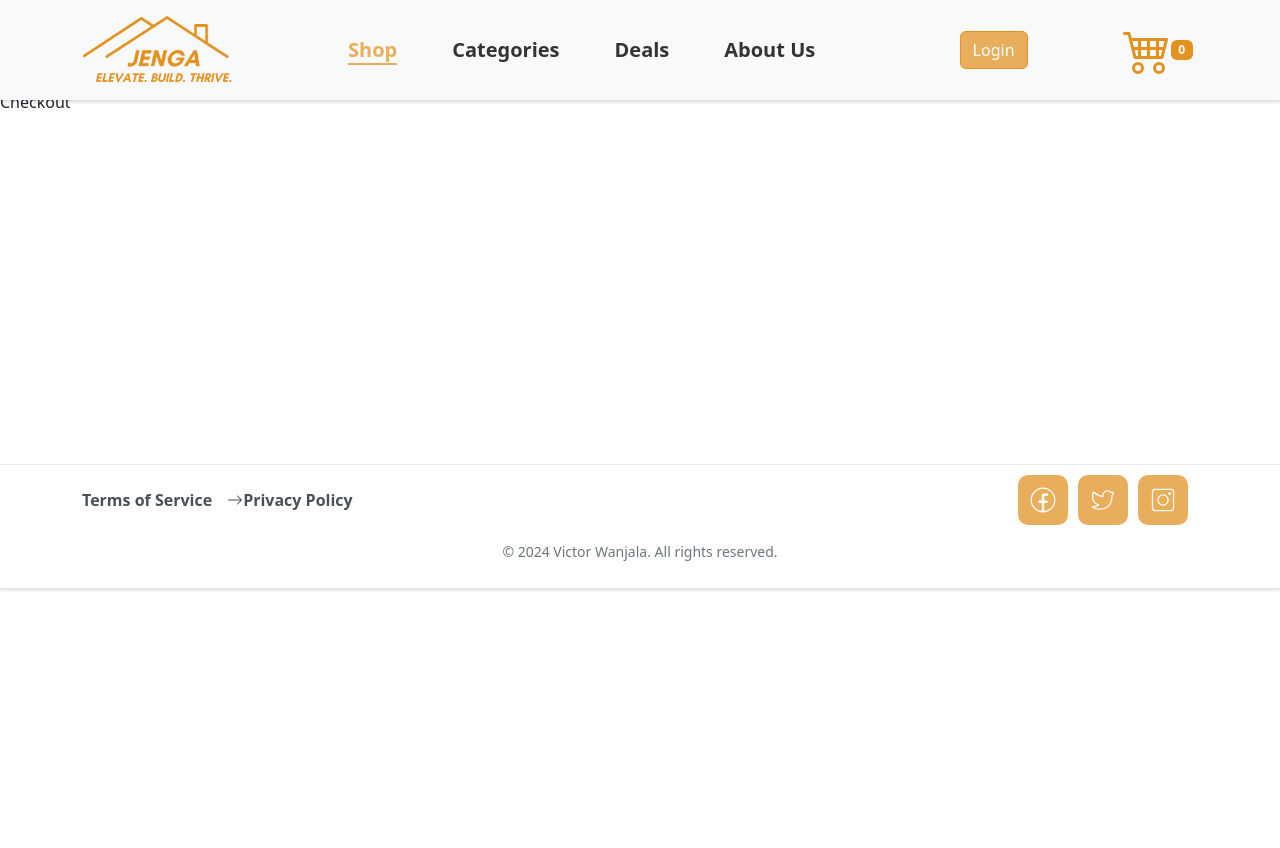
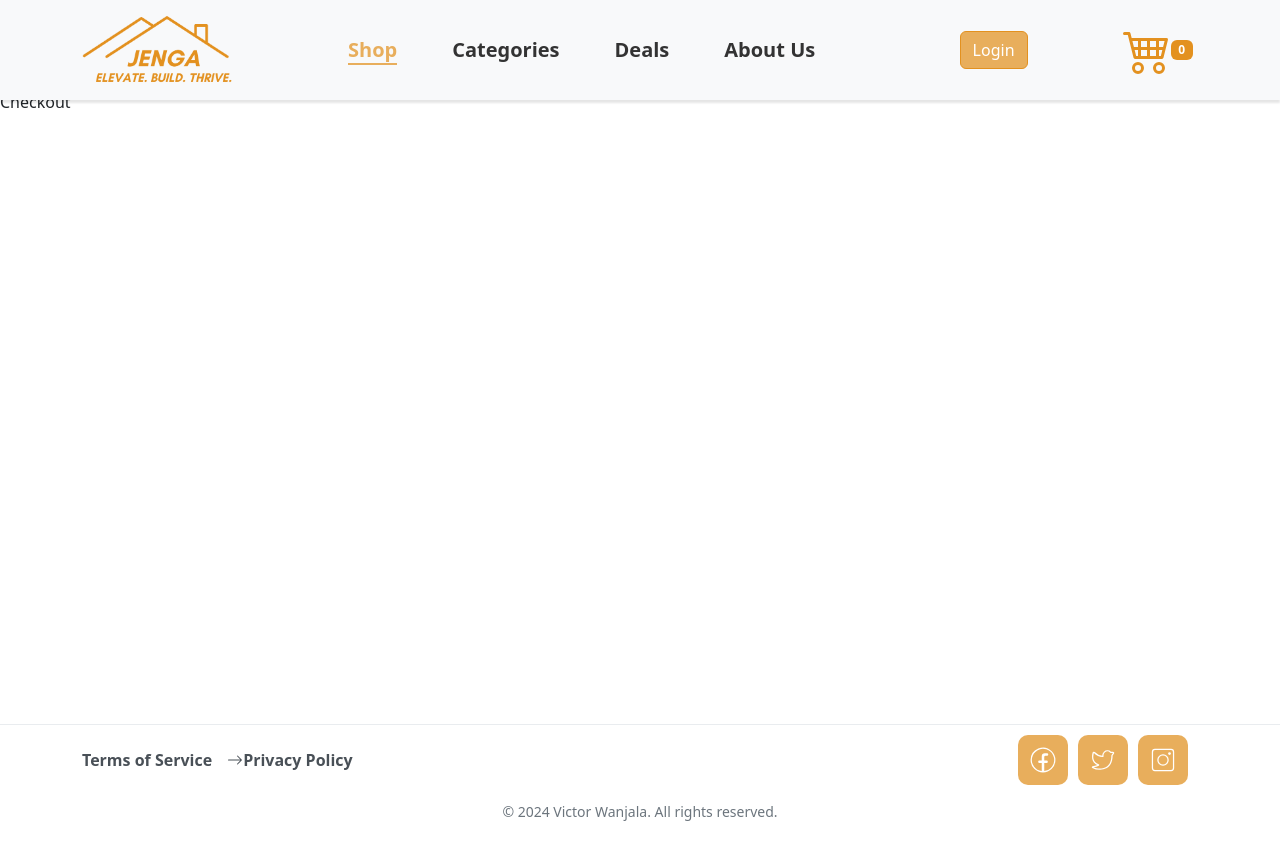
Before and after one commit to alvin-kiveu/Constriction_shop_React_Frontent, a React (Create React App) app: page /checkout in a window 1280 px wide. Before the commit the page ends 800 px from the top, so only its background shows below. Built offline with nearby package versions, Linux system fonts and the light colour scheme.

Commit message:
updating footer css

```diff
--- a/src/comps/footer/Footer.jsx
+++ b/src/comps/footer/Footer.jsx
@@ -12,7 +12,7 @@ const Footer = () => {
         padding: '10px 0',
         borderTop: '1px solid #e9ecef',
         boxShadow: '0 3px 2px rgba(0, 0, 0, 0.1)',
-        marginTop: '350px',
+        marginTop: '610px',
       }}
     >
       <div className="container">
```
